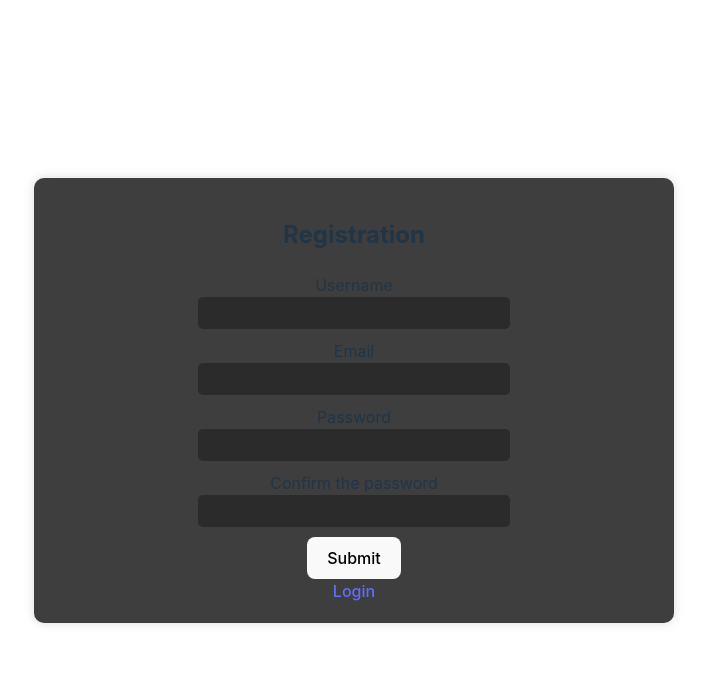
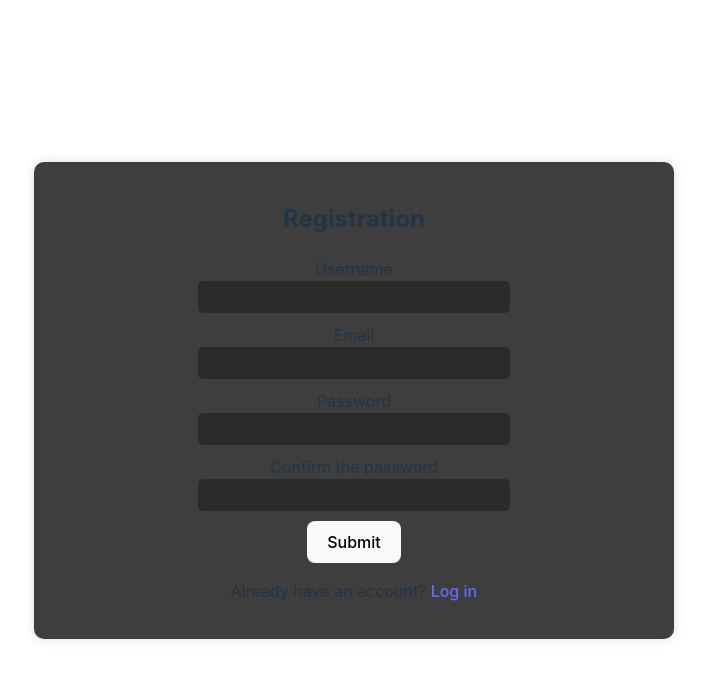
Before and after one commit to Kryqq/auth, a React (Vite) app: page / in a window 1280 px wide. Shown: the top 680 px of the page, without its empty margins (286-993 px from the left). Built offline with nearby package versions, Linux system fonts and the light colour scheme.

Commit message:
refactor page

```diff
--- a/src/layout/registrationForm/RegistrationForm.tsx
+++ b/src/layout/registrationForm/RegistrationForm.tsx
@@ -31,7 +31,9 @@ export const RegistrationForm = () => {
       <div className={styles.fieldsForm}>
          <h2>Registration</h2>
          <UniversalForm<FormData> fields={fields} onSubmit={onSubmit} />
-         <NavLink to={'/login'}>Login</NavLink>
+         <p>
+            Already have an account? <NavLink to={'/login'}>Log in</NavLink>
+         </p>
       </div>
    );
 };
```
